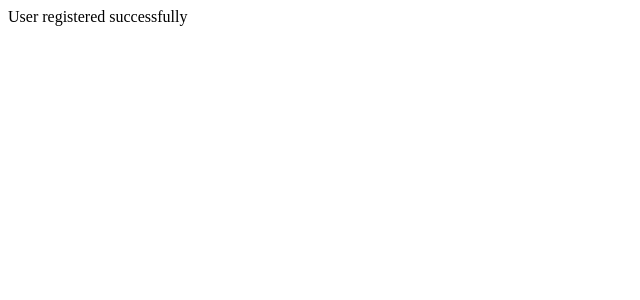
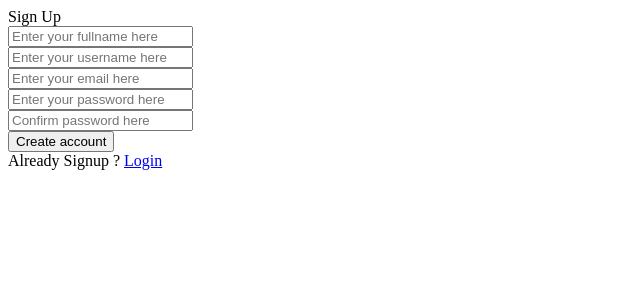
Before and after one commit to ganeshsubedi111/college-project, a PHP site: page /signup.php in a window 1280 px wide. Shown: the top 300 px of the page, without its empty margins (0-640 px from the left). Run offline with PHP 8.4, Linux system fonts and the light colour scheme; data that the repository does not hold is empty; a stand-in replaces the project's code that opens the database connection.

Commit message:
Update signup.php

```diff
--- a/signup.php
+++ b/signup.php
@@ -1,38 +1,69 @@
-<?php
-// Connect to database
-$servername = "localhost";
-$username = "root";
-$password = "";
-$dbname = "signup";
+ <?php
+ include'db.php';
+ ?>
+<!DOCTYPE html>
+<html lang="en">
+<head>
+    <meta charset="UTF-8">
+    <meta http-equiv="X-UA-Compatible" content="IE=edge">
+    <meta name="viewport" content="width=device-width, initial-scale=1.0">
+    <link rel="stylesheet" href="https://cdnjs.cloudflare.com/ajax/libs/bootstrap/5.2.3/js/bootstrap.min.js">
+    <link rel="stylesheet" href="style.css">
+    <title>Sign up</title>
+</head>
+<body>
+    <div class="wrapper">
+        <section class="form signup">
+            <header>Sign Up</header>
+            <form action="signup.php" method="POST">
+                <div class="name-details">
+                    <div class="field input">
+                        <input type="text" name="name" placeholder="Enter your fullname here" >
+                    </div>
+                    <div class="field input">
+                        <input type="text" name="uname" placeholder="Enter your username here" >
 
-$conn = mysqli_connect($servername, $username, $password, $dbname);
+                    </div>
 
-if (!$conn) {
-  die("Connection failed: " . mysqli_connect_error());
-}
 
-// Get form data
-$username = $_POST['username'];
-$pasword = $_POST['password'];
-$email = $_POST['email'];
-$phone = $_POST['phone'];
 
-// Check if username already exists
-$sql = "SELECT * FROM users WHERE username='$username'";
-$result = mysqli_query($conn, $sql);
+                    <div class="field input">
+                        <input type="email" name="email" placeholder="Enter your email here" >
 
-if (mysqli_num_rows($result) > 0) {
-  echo "Username already exists";
-} else {
-  // Insert new user into database
-  $sql = "INSERT INTO users (username, password, email) VALUES ('$username', '$password', '$email','$phone)";
-  if (mysqli_query($conn, $sql)) {
-    echo "User registered successfully";
+                    </div>
 
-  } else {
-    echo "Error: " . $sql . "<br>" . mysqli_error($conn);
-  }
-}
 
-mysqli_close($conn);
-?>
+
+                    <div class="field input">
+                        <input type="password" name="password" placeholder="Enter your password here" >
+                    </div>
+                    <div class="field input">
+                        <input type="password" name="con-password" placeholder="Confirm password here" >
+
+                    </div>
+                    <?php if(isset($errors)) { ?>
+                    <div class="error-message"><?php echo $errors; ?></div>
+                    <?php } ?>
+
+             <!-- display success message if set -->
+                    <?php if(isset($success)) { ?>
+                    <div class="success-message"><?php echo $success; ?></div>
+                    <?php } ?>
+
+                    <div class="field button">
+                        <input type="submit" name="submit" value="Create account">
+                    </div>
+
+
+
+                </div>
+            </form>
+            <div class="link">
+                Already Signup ? <a href="login.php">Login </a>
+            </div>
+        </section>
+    </div>
+
+</body>
+
+</html>
```
